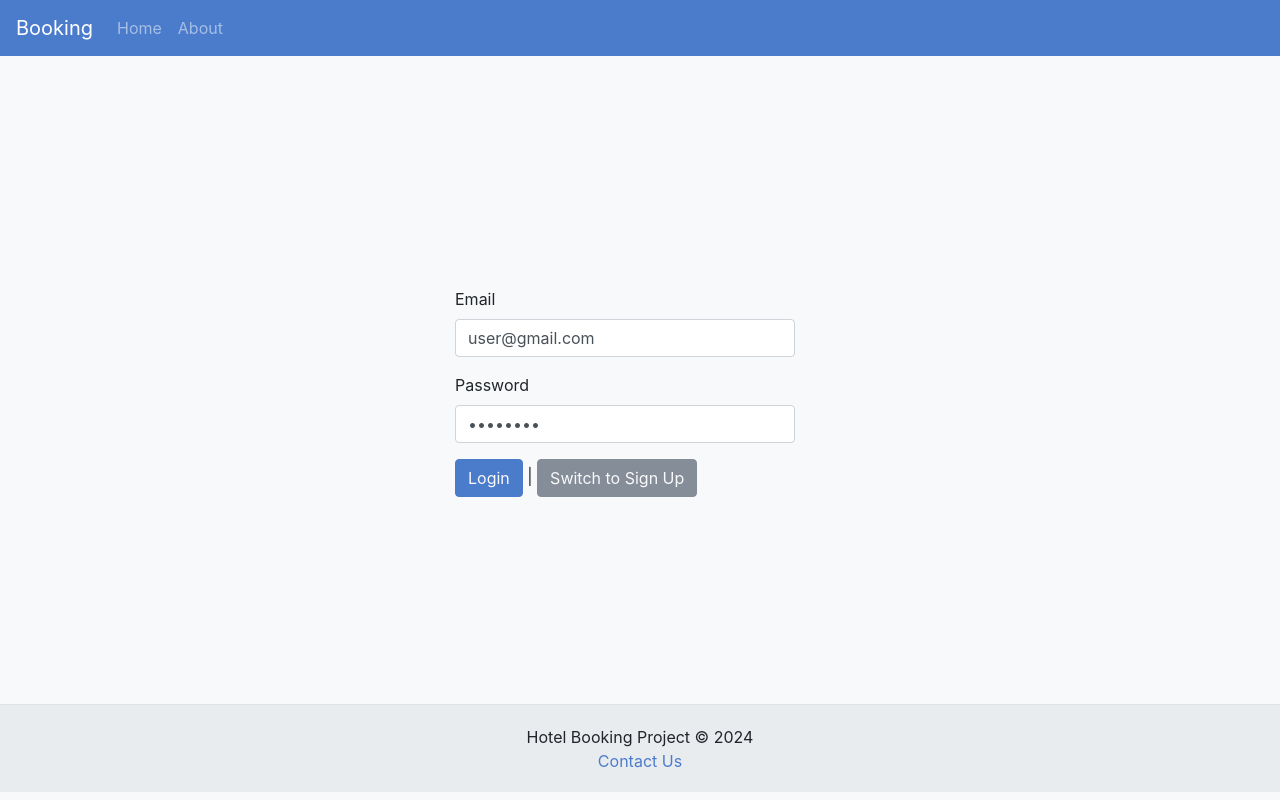
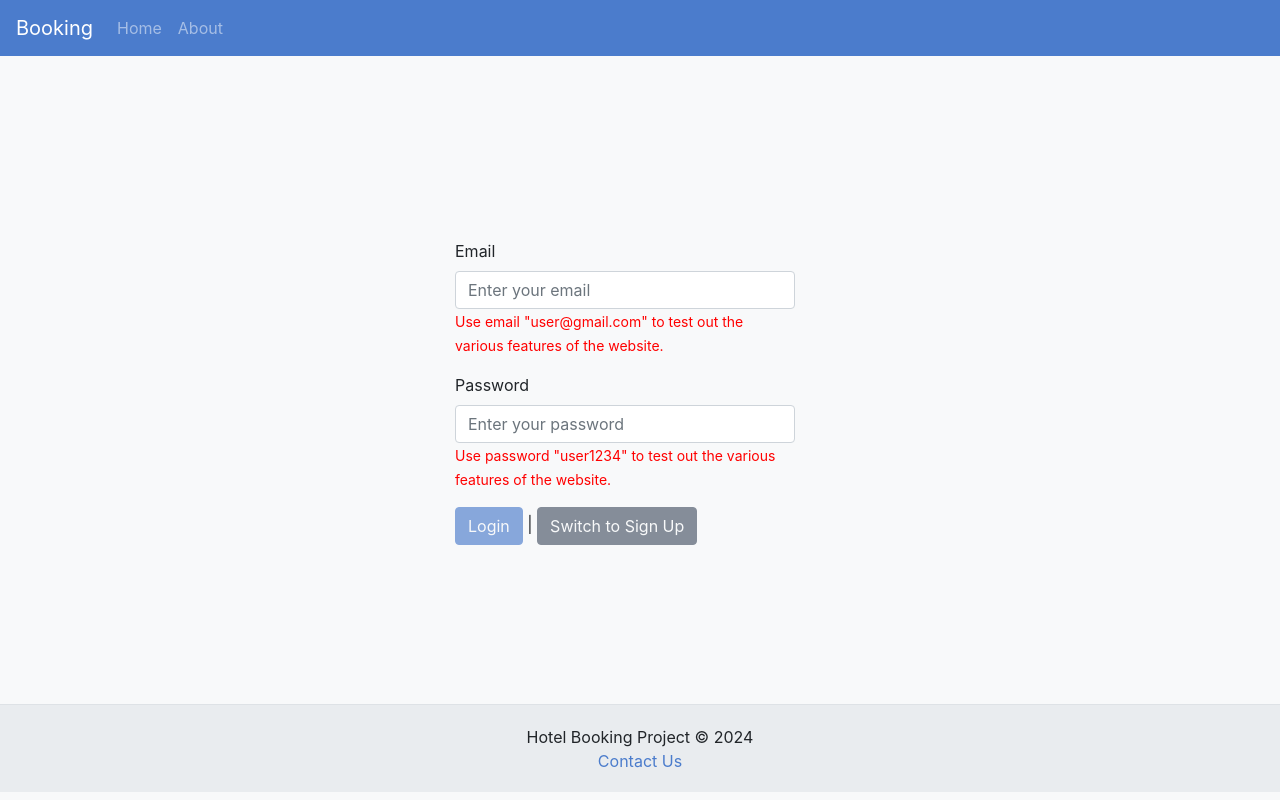
Before and after one commit to tarunsingh002/ng-universal-hotel-booking-firebase, an Angular app: page /auth in a window 1280 px wide. Built offline with nearby package versions, Linux system fonts and the light colour scheme.

Commit message:
user credentials

```diff
--- a/src/app/components/auth/auth.component.html
+++ b/src/app/components/auth/auth.component.html
@@ -8,15 +8,17 @@
             <form #authForm="ngForm" (ngSubmit)="formSubmitted(authForm)">
                 <div class="mb-3">
                     <label class="form-label" for="email">Email</label>
-                    <input type="email" name="email" [(ngModel)]="_email" id="email" required class="form-control"
+                    <input type="email" name="email" ngModel id="email" required class="form-control"
                         placeholder="Enter your email" #email="ngModel">
                     <small *ngIf="email.invalid && email.touched">Enter a valid email</small>
+                    <small>Use email "user&#64;gmail.com" to test out the various features of the website.</small>
                 </div>
                 <div class="mb-3">
                     <label class="form-label" for="password">Password</label>
-                    <input type="password" name="password" [(ngModel)]="_password" id="password" required
-                        class="form-control" placeholder="Enter your password" minlength="6" #password="ngModel">
+                    <input type="password" name="password" ngModel id="password" required class="form-control"
+                        placeholder="Enter your password" minlength="6" #password="ngModel">
                     <small *ngIf="password.invalid && password.touched">Password must be atleast 6 characters</small>
+                    <small>Use password "user1234" to test out the various features of the website.</small>
                 </div>
                 <div>
                     <button [disabled]="authForm.invalid" type="submit"
--- a/src/app/components/auth/auth.component.ts
+++ b/src/app/components/auth/auth.component.ts
@@ -13,9 +13,7 @@ import test from 'node:test';
   templateUrl: './auth.component.html',
   styleUrls: ['./auth.component.css'],
 })
-export class AuthComponent implements OnInit {
-  _email: string;
-  _password: string;
+export class AuthComponent {
   signUpMode = false;
   errorMessage: string = null;
   isLoading = false;
@@ -24,11 +22,6 @@ export class AuthComponent implements OnInit {
 
     private router: Router
   ) {}
-
-  ngOnInit(): void {
-    this._email = 'user@gmail.com';
-    this._password = 'user1234';
-  }
 
   formSubmitted(form: NgForm) {
     this.isLoading = true;
```
